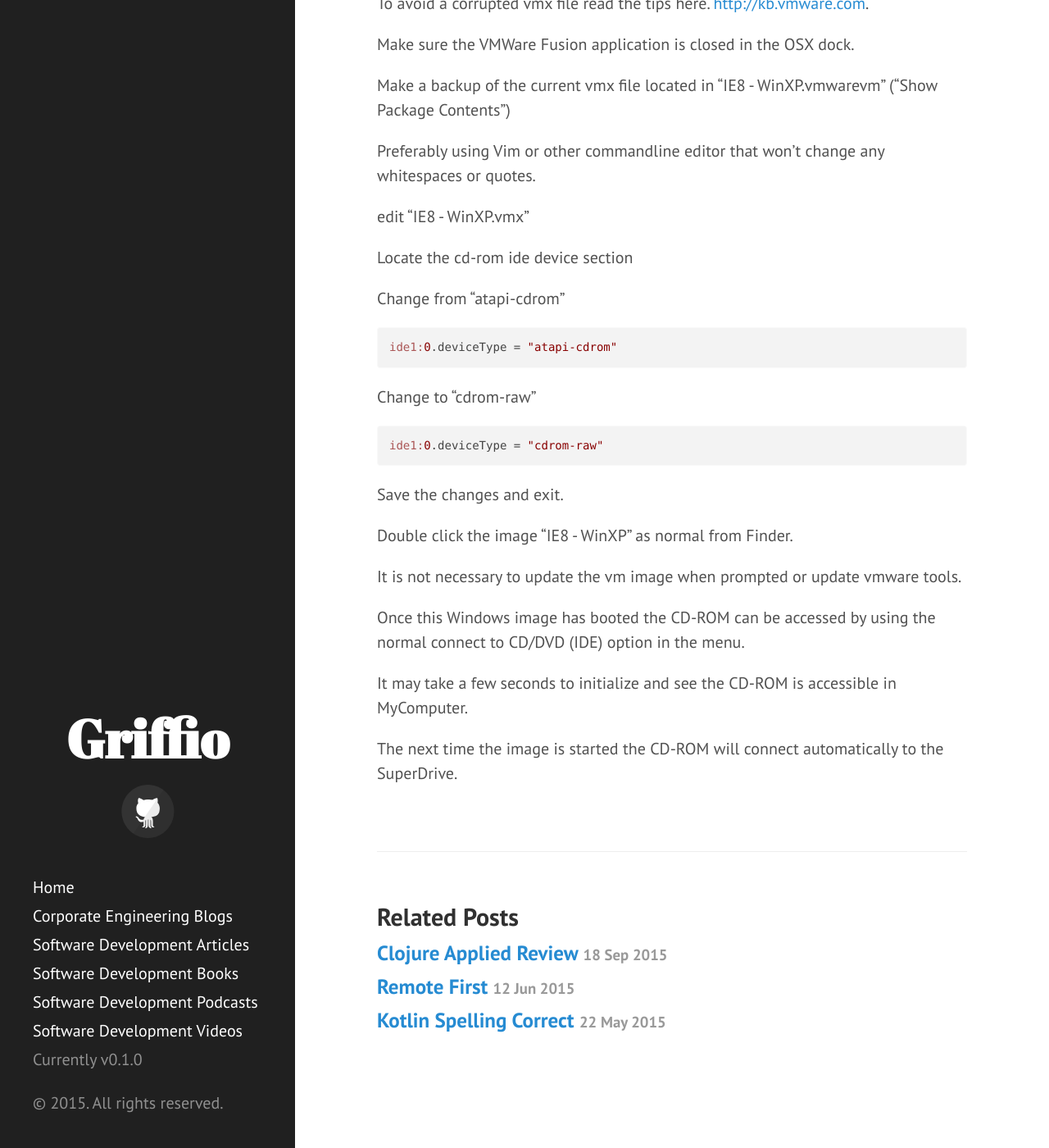
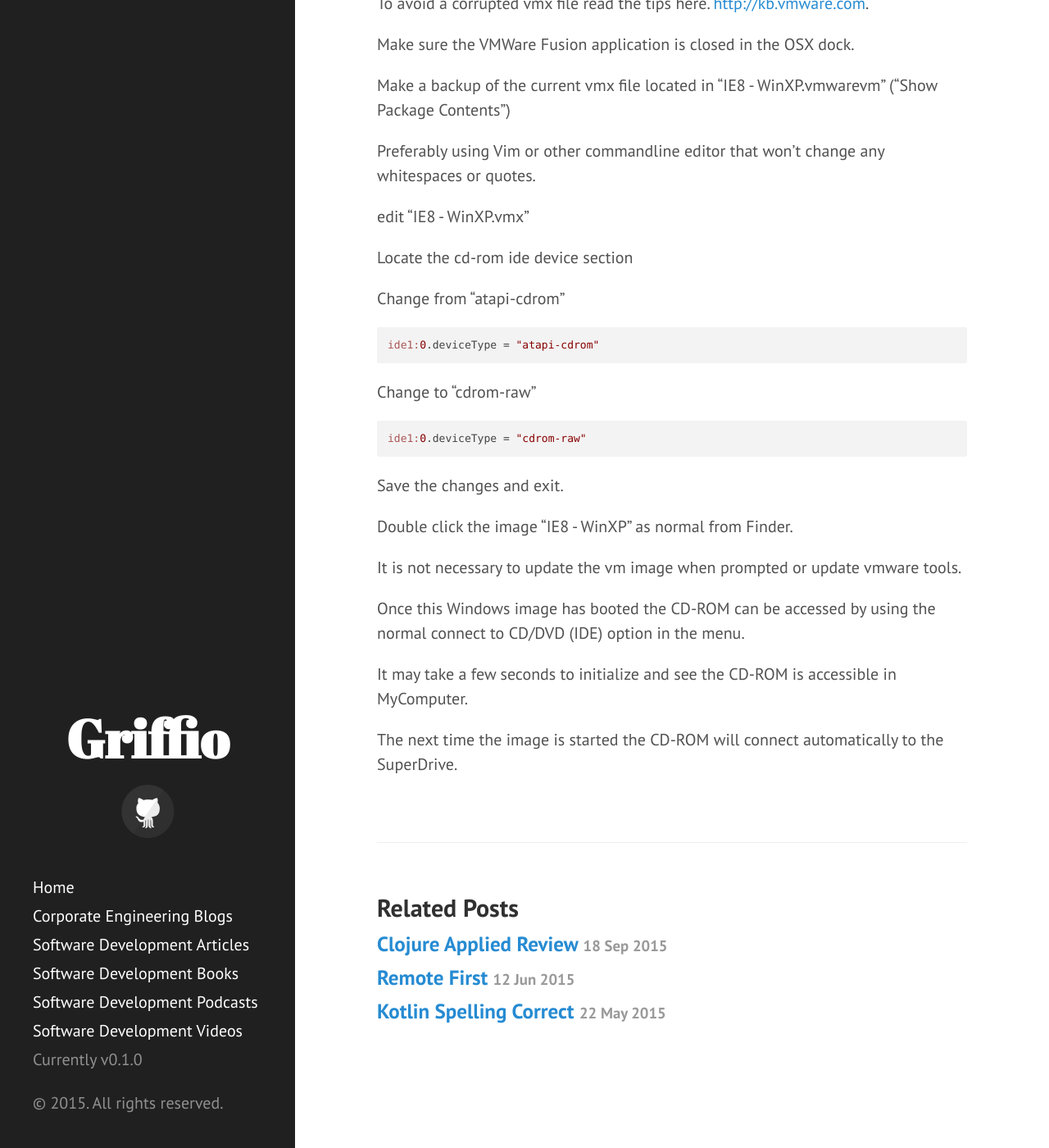
Before and after one commit to griffio/griffio.github.io, a Jekyll site: the page built from _posts/2015-07-31-VMWare-Fusion-Modern-IE-Accessing-SuperDrive.md, in a window 1280 px wide and 1400 px high, scrolled down 751 px. Shown: the whole window at 82% size. Built offline with Jekyll 4.4.1, drawn with Linux system fonts in a browser that asks for light colours; nearby versions of some CDN libraries.

Commit message:
Update poole.css

```diff
--- a/public/css/poole.css
+++ b/public/css/poole.css
@@ -163,8 +163,7 @@
   display: block;
   margin-top: 0;
   margin-bottom: 1rem;
-  padding: 1px;
-  font-size: 14px;
+  font-size: 13px;
   line-height: 1.4;
   white-space: pre;
   white-space: pre-wrap;
```
